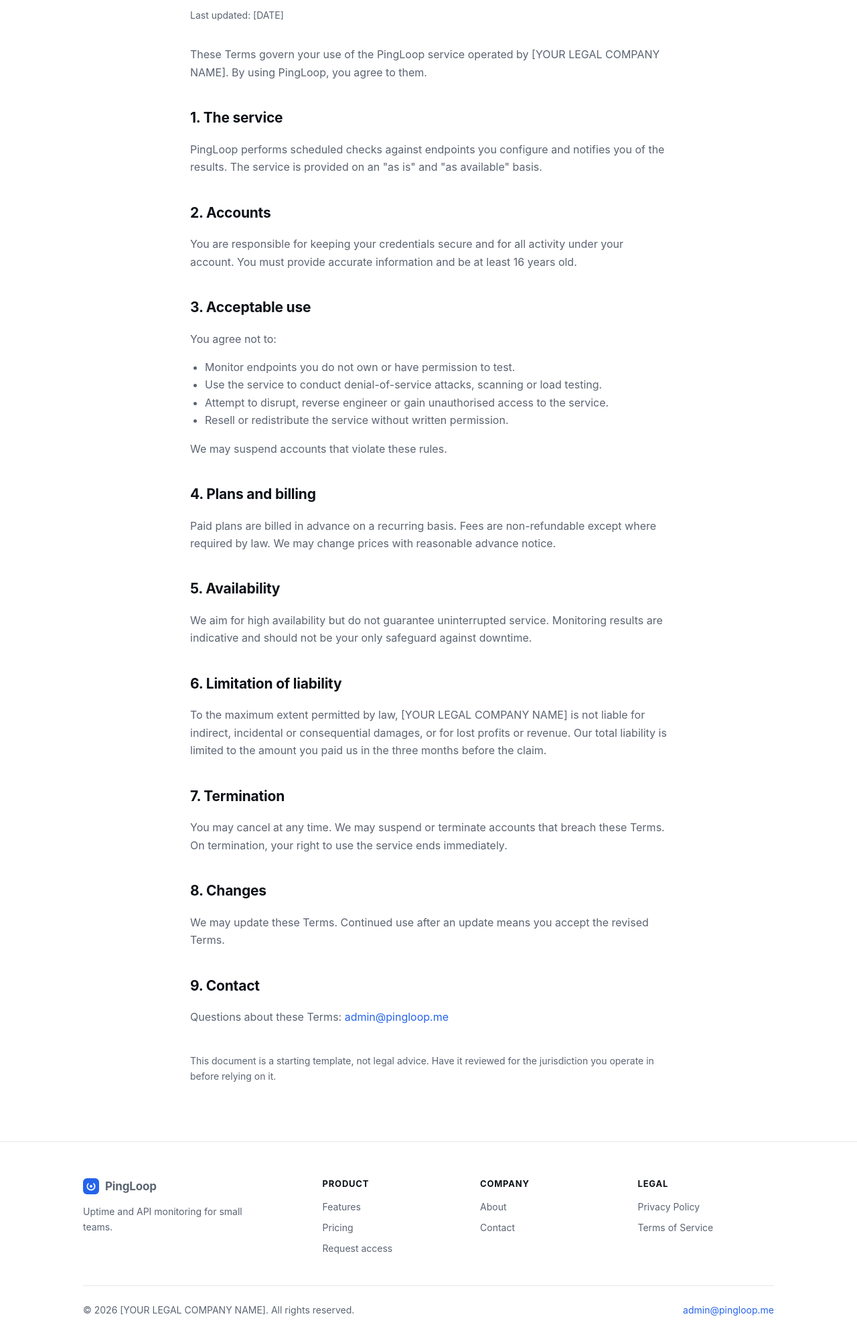
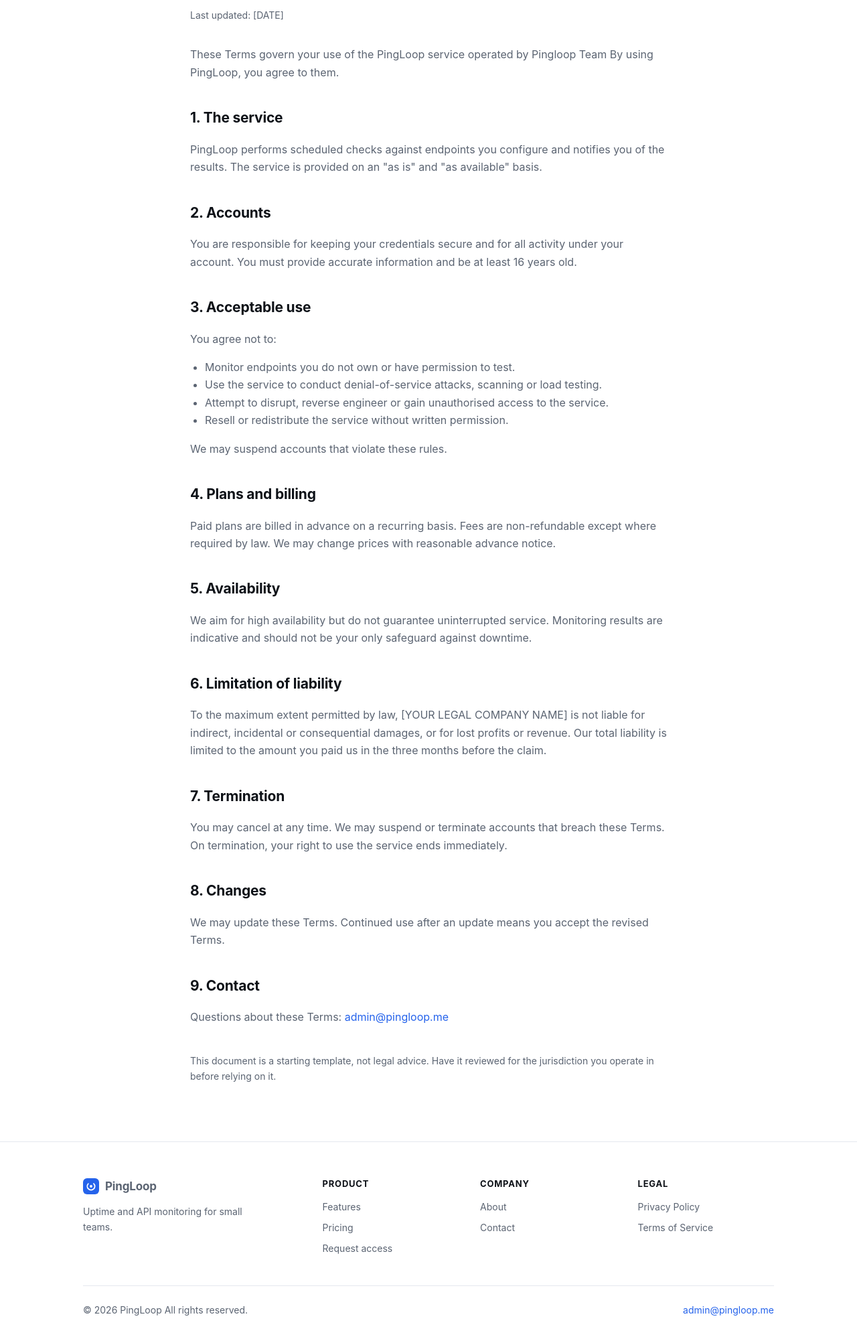
Before and after one commit to odahalvorson/odahalvorson.github.io, a plain HTML site: page terms.html in a window 1280 px wide. Shown: the part 209-2211 px from the top of the page at 67% size. Drawn offline with Linux system fonts and the light colour scheme.

Commit message:
Update terms.html

```diff
--- a/terms.html
+++ b/terms.html
@@ -35,7 +35,7 @@
 
     <p>
       These Terms govern your use of the PingLoop service operated by
-      [YOUR LEGAL COMPANY NAME]. By using PingLoop, you agree to them.
+      Pingloop Team By using PingLoop, you agree to them.
     </p>
 
     <h2>1. The service</h2>
@@ -139,7 +139,7 @@
       </div>
     </div>
     <div class="footer-bottom">
-      <span>© <span id="year">2025</span> [YOUR LEGAL COMPANY NAME]. All rights reserved.</span>
+      <span>© <span id="year">2026</span> PingLoop All rights reserved.</span>
       <span><a href="mailto:admin@pingloop.me">admin@pingloop.me</a></span>
     </div>
   </div>
```
